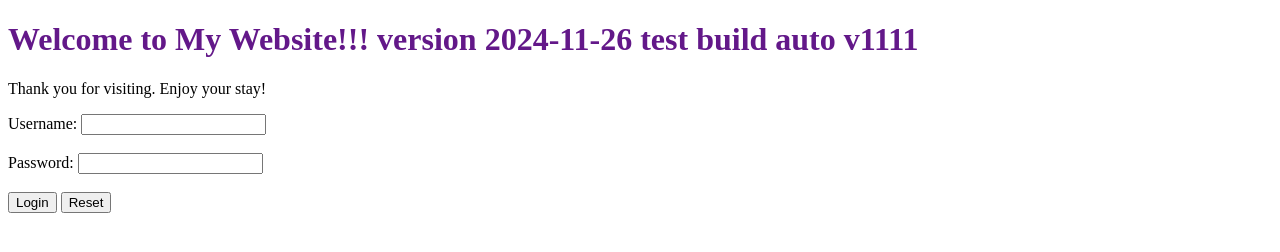
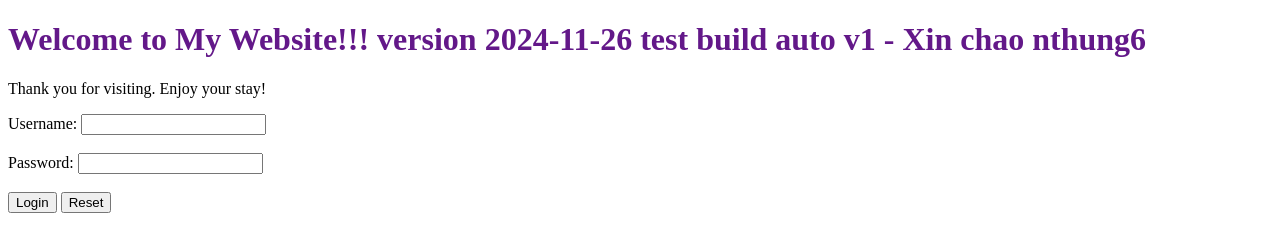
Before and after one commit to hunghoccloud/nodejs-random-color, a website: page public/index.html in a window 1280 px wide. Drawn offline with Linux system fonts and the light colour scheme.

Commit message:
Update index.html

```diff
--- a/public/index.html
+++ b/public/index.html
@@ -7,7 +7,7 @@
 </head>
 
 <body>
-    <h1 id="welcome" style="color: #631889;">Welcome to My Website!!! version 2024-11-26 test build auto v1111</h1>
+    <h1 id="welcome" style="color: #631889;">Welcome to My Website!!! version 2024-11-26 test build auto v1 - Xin chao nthung6 </h1>
     <p>Thank you for visiting. Enjoy your stay!</p>
 
     <form action="/api/login" method="POST">
```
